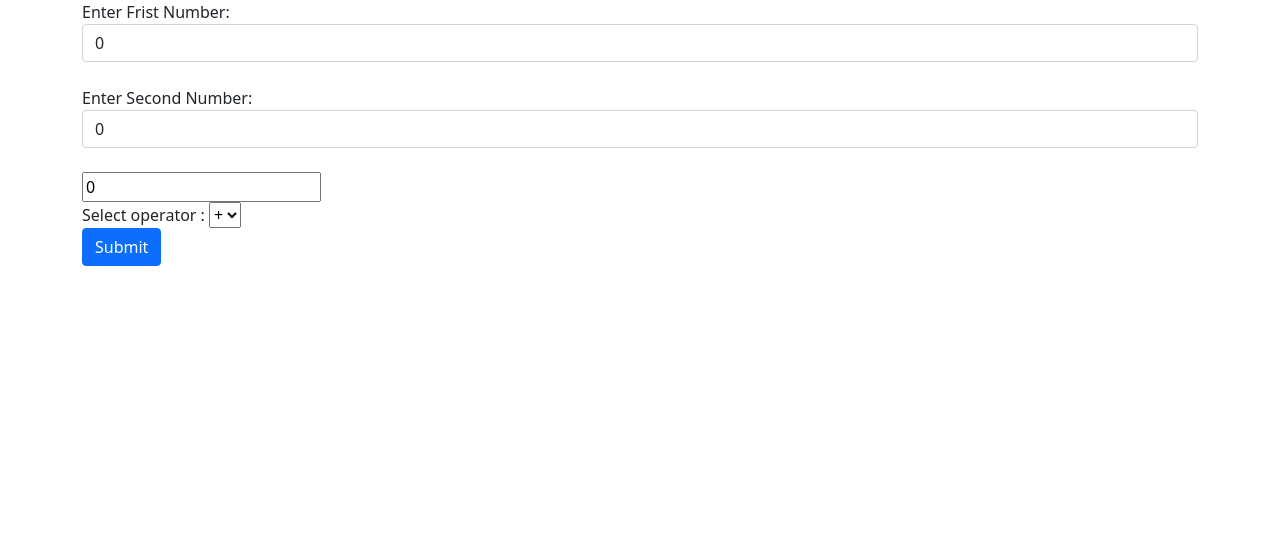
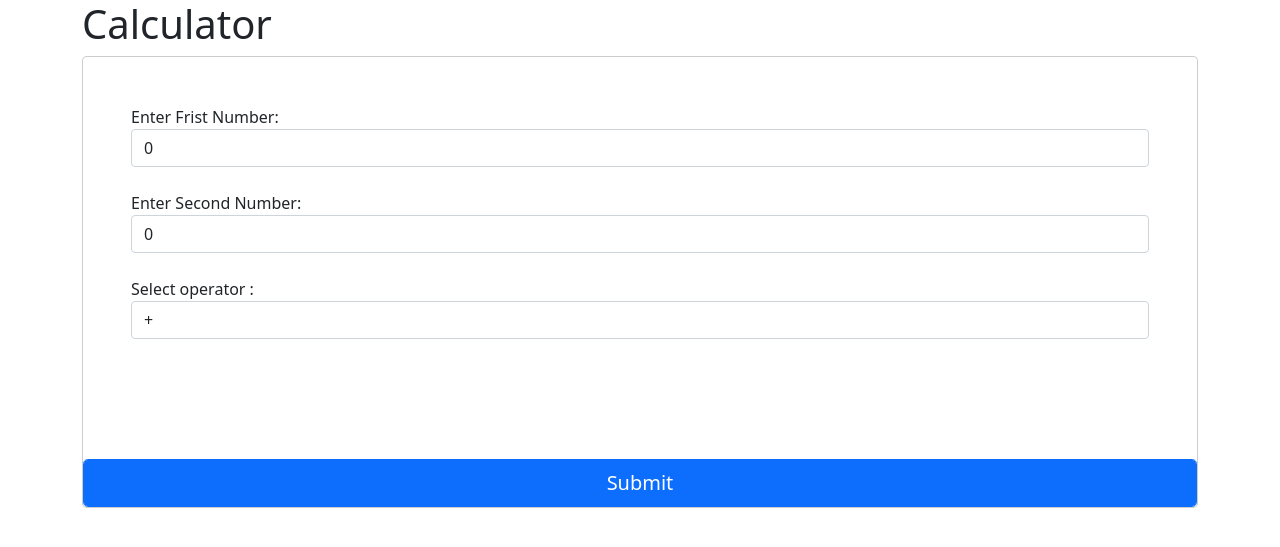
Before and after one commit to Chanuu99/online-library-management-system-, a PHP site: page /Src/it21068546/form.php in a window 1280 px wide. Shown: the top 547 px of the page. Run offline with PHP 8.4, Linux system fonts and the light colour scheme.

Commit message:
Update form.php

```diff
--- a/Src/it21068546/form.php
+++ b/Src/it21068546/form.php
@@ -11,8 +11,17 @@
 	<!--calculator Form -->
 	<div class="container">
 
+	<!-- header -->
+<div class="jumbotron">
+    <h1>Calculator</h1>
+</div>
 	<!--Calculator   Form -->
 	 <div >
+	 <!--Content-->
+    <div class="modal-content">
+
+      <!--Body-->
+     <div class="modal-body mb-5 p-5">
 
 	 	<!--Form  -->
 		<form method="post" action=" form.php" >
@@ -29,12 +38,8 @@
              </div>
 
             <!--drop-Down  field  -->
- 			<div class="form-group">
-			<input id="txtName"class="txtName" name="txtName" type="number" value="0"></input><br>
-
-            <!--drop-Down  field  -->
 			<label>Select operator    :</label>
-			<select id="txt"class="txt" name="op">
+			<select id="txt" class="form-control"  name="op">
 				<option>+</option>
 				<option>-</option>
 				<option>*</option>
@@ -44,12 +49,13 @@
 
 			<!--Submit  -->
 			<div class="form-group">
-			<input id="btnS" class="btn btn-primary" name="btnS" type="Submit"></input>
+			<input id="btnS" class="form-control btn btn-primary btn-lg"  name="btnS" type="Submit"></input>
 			</div>
 
         </form>
 		<!-- End Form  -->
-
+	</div>
+	</div>
 	</div>
 	<!--End Form calculator   -->
 
@@ -71,25 +77,25 @@ if(isset($_POST["btnS"])){
 if($o=='-'){
 	//body
 	    $a= $n1-$n2;
-		echo "<div class='panel panel-default'>
+		echo "</br><div class='alert alert-success'>
   		<div class='panel-body'>Answer is:".$a."</div>
 		</div>";
 } else if($o=='+'){
 	//body
 		$a= $n1+$n2;
-		echo "<div class='panel panel-default'>
+		echo "</br><div class='alert alert-success'>
   		<div class='panel-body'>Answer is:".$a."</div>
 		</div>";
 } else if($o=='*'){
 	//body
 		$a= $n1*$n2;
-		echo "<div class='panel panel-default'>
+		echo "</br><div class='alert alert-success'>
   		<div class='panel-body'>Answer is:".$a."</div>
 		</div>";
 } else if($o=='/'){
 	//body
 		$a= $n1/$n2;
-		echo "<div class='panel panel-default'>
+		echo "</br><div class='alert alert-success'>
   		<div class='panel-body'>Answer is:".$a."</div>
 		</div>";
 }
```
